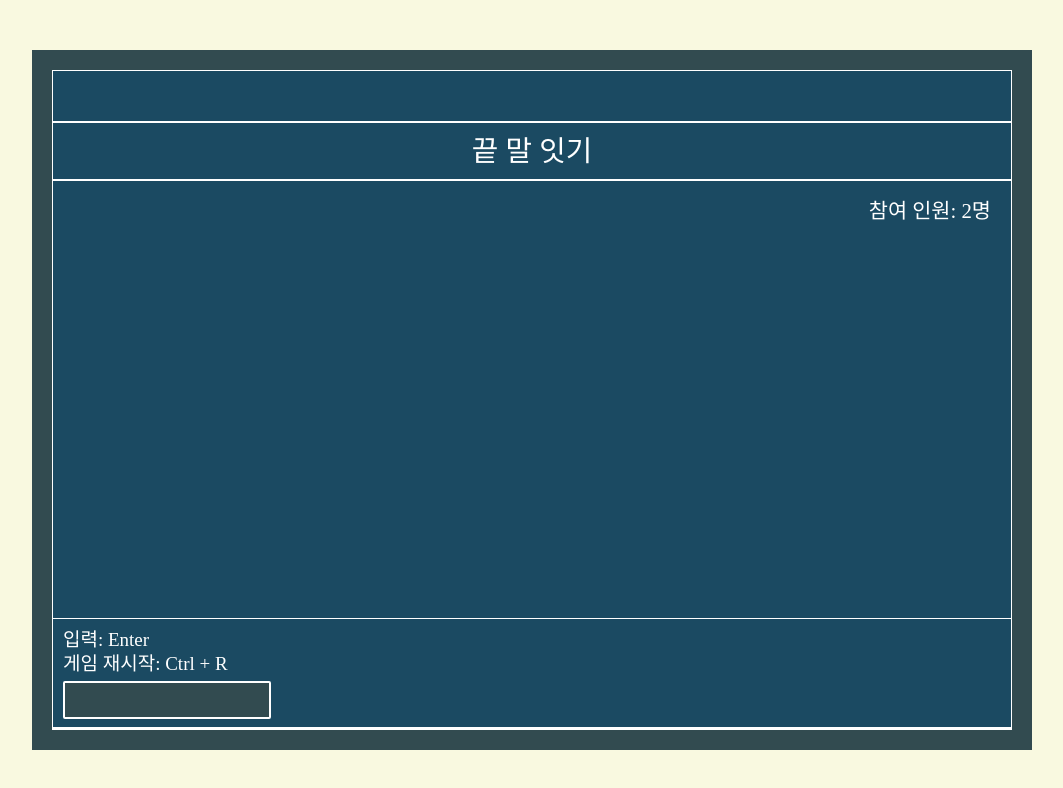
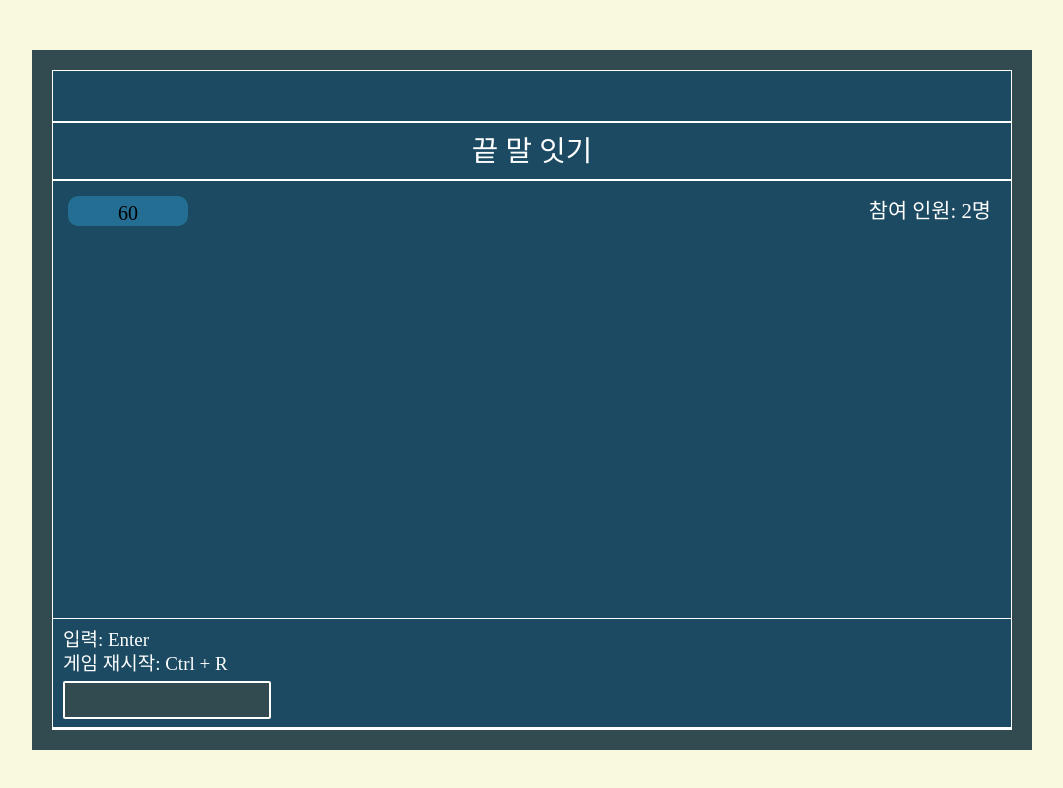
Before and after one commit to S2SIONS2/TagWords, a React (Vite) app in the folder TagWords/: page / in a window 1280 px wide. Shown: the top 788 px of the page, without its empty margins (136-1199 px from the left). Built offline with nearby package versions, Linux system fonts and the light colour scheme.

Commit message:
태그월드 60초 타이머 기능 추가

```diff
--- a/TagWords/src/components/TagWords.css
+++ b/TagWords/src/components/TagWords.css
@@ -1,5 +1,7 @@
 .TagWords{
-    width: 1000px;
+    max-width: 1000px;
+    width: 90%;
+    min-width: 370px;
     height: 700px;
     position: absolute;
     top:50%;
@@ -37,9 +39,9 @@
 .timer{
     position:absolute;
     top:15px;
-    right:20px;
+    left:15px;
     font-size:20px;
-    background-color: #F9F9E0;
+    background-color: #256e93;
     color:#000;
     border-radius: 10px;
     width:120px;
--- a/TagWords/src/components/WordList.jsx
+++ b/TagWords/src/components/WordList.jsx
@@ -1,4 +1,4 @@
-import { useCallback, useState, useEffect} from 'react';
+import { useCallback, useState, useEffect } from 'react';
 import axios from "axios";
 import './WordList.css';
 import List from './List';
@@ -8,10 +8,39 @@ const WordList = () => {
     const [valueArray, setValueArray] = useState([]); // 입력된 단어 배열
     const [definitions, setDefinitions] = useState({}); // 단어 정의
     const [isProcessing, setIsProcessing] = useState(false); // 중복 입력 방지
+    const [timer, setTimer] = useState(60); // 타이머 시간 초
+    const [timerInterval, setTimerInterval] = useState(null); // 타이머 인터벌 ID
 
     const onChangeValue = useCallback((e) => {
         setInputedValue(e.target.value);
     }, []);
+
+    useEffect(() => {
+        if (timer <= 0) {
+            clearInterval(timerInterval);
+            alert('게임이 종료 되었습니다.');
+            location.reload(true);
+        }
+    }, [timer]);
+
+    const startTimer = useCallback(() => {
+        const timerDiv = document.querySelector('.timer');
+        setTimer(60); // 타이머를 60초로 초기화
+        clearInterval(timerInterval); // 기존 인터벌 클리어
+        const intervalId = setInterval(() => {
+            setTimer(prev => {
+                const newTime = prev - 1;
+                if (newTime <= 30) {
+                    timerDiv.style.color = 'yellow';
+                }
+                if (newTime <= 10) {
+                    timerDiv.style.color = 'red';
+                }
+                return newTime;
+            });
+        }, 1000);
+        setTimerInterval(intervalId);
+    }, [timerInterval]);
 
     const enteredValue = async (e) => {
         const firstChar = inputedValue.slice(0, 1);
@@ -24,15 +53,17 @@ const WordList = () => {
         setIsProcessing(true);
 
         if (valueArray.length <= 0) {
-            if (e.key === 'Enter' && inputedValue.length === 3 && await checkWordApi(inputedValue)) {
+            if (inputedValue.length === 3 && await checkWordApi(inputedValue)) {
                 addWord(inputedValue);
                 setInputedValue('');
+                startTimer(); // 타이머 시작 또는 리셋
                 inputElement.style.border = '2px solid #fff';
             }
         } else if (valueArray.length > 0 && inputedValue.length === 3 && lastChar === firstChar && await checkWordApi(inputedValue)) {
-            if (e.key === 'Enter' && !checkRepeatWord) {
+            if (!checkRepeatWord) {
                 addWord(inputedValue);
                 setInputedValue('');
+                startTimer(); // 타이머 시작 또는 리셋
                 inputElement.style.border = '2px solid #fff';
             } else {
                 inputElement.style.border = '2px solid red';
@@ -95,6 +126,7 @@ const WordList = () => {
     return (
         <div className="WordList">
             <section className="logWrap">
+                <div className='timer'>{timer}</div>
                 <div className='playerNum'>참여 인원: 2명</div>
                 <List valueArray={valueArray} definitions={definitions} />
             </section>
```
